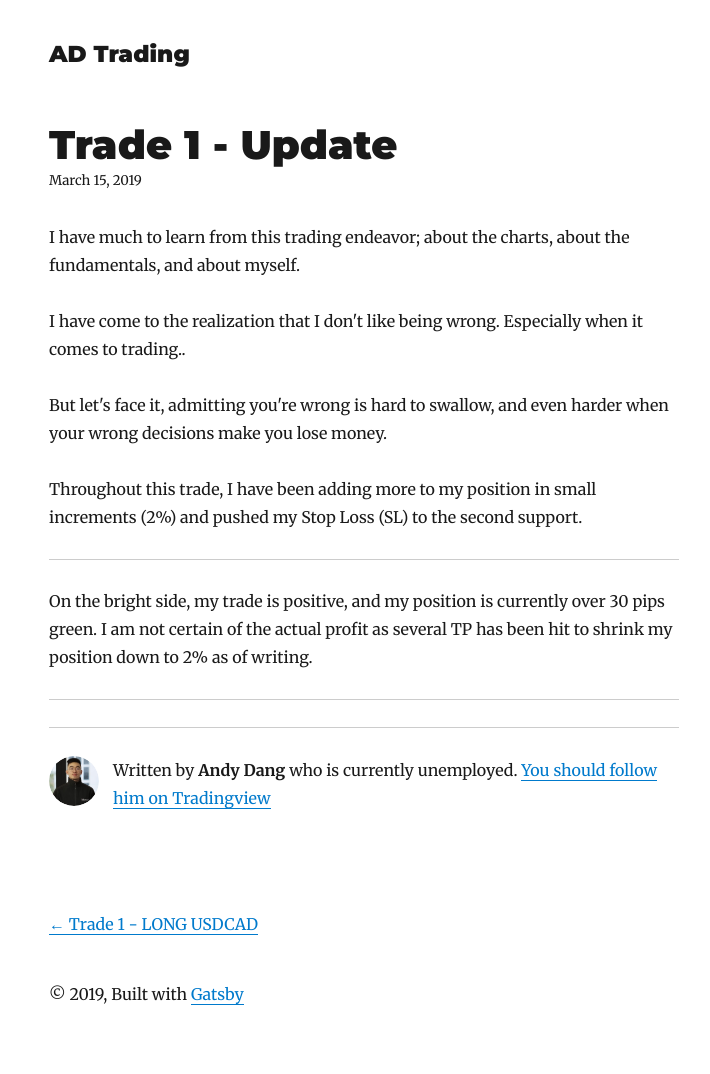
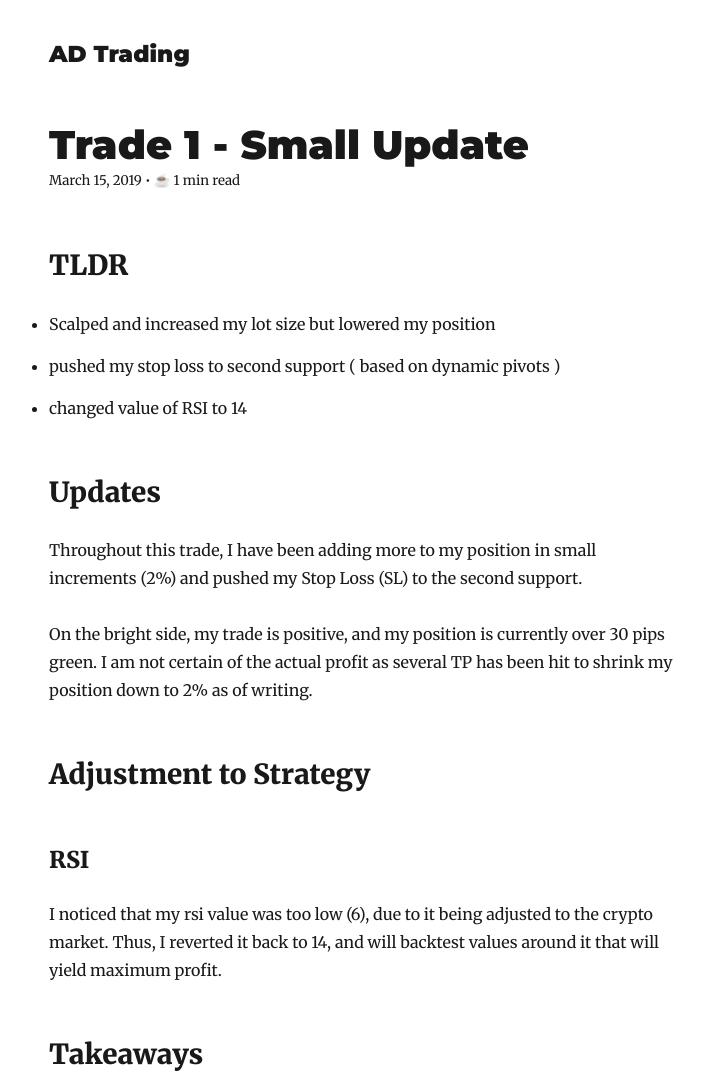
Before and after one commit to Dangandy/myTradingBlog, a Gatsby site: page /trade1update/ in a window 1280 px wide. Shown: the top 1074 px of the page, without its empty margins (276-986 px from the left). Before the commit the page ends 1050 px from the top, so only its background shows below. Built offline with nearby package versions, Linux system fonts and the light colour scheme; Gatsby itself is replaced by a stand-in of ours; some packages are replaced by stand-ins of ours.

Commit message:
new logo

```diff
--- a/content/blog/trade1update/index.md
+++ b/content/blog/trade1update/index.md
@@ -1,20 +1,35 @@
 ---
-title: Trade 1 - Update
+title: Trade 1 - Small Update
 date: "2019-03-15"
 description: "Gambling: The sure way of getting nothing for something. - Wilson Mizner"
 ---
 
-I have much to learn from this trading endeavor; about the charts, about the fundamentals, and about myself.
+## TLDR
+
+- Scalped and increased my lot size but lowered my position
+- pushed my stop loss to second support ( based on dynamic pivots )
+- changed value of RSI to 14
+
+## Updates
+
+Throughout this trade, I have been adding more to my position in small increments (2%) and pushed my Stop Loss (SL) to the second support.
+
+On the bright side, my trade is positive, and my position is currently over 30 pips green.
+I am not certain of the actual profit as several TP has been hit to shrink my position down to 2% as of writing.
+
+## Adjustment to Strategy
+
+### RSI
+
+I noticed that my rsi value was too low (6), due to it being adjusted to the crypto market.
+Thus, I reverted it back to 14, and will backtest values around it that will yield maximum profit.
+
+## Takeaways
 
 I have come to the realization that I don't like being wrong. Especially when it comes to trading..
 
 But let's face it, admitting you're wrong is hard to swallow, and even harder when your wrong decisions make you lose money.
 
-Throughout this trade, I have been adding more to my position in small increments (2%) and pushed my Stop Loss (SL) to the second support.
+Although I have gained a profit on todays trade, I am not proud of it.
 
----
-
-On the bright side, my trade is positive, and my position is currently over 30 pips green.
-I am not certain of the actual profit as several TP has been hit to shrink my position down to 2% as of writing.
-
----
+Adamantly adding more to my losing position, may work out today, but there will be a time when this strategy will yield even greater losses.
--- a/gatsby-config.js
+++ b/gatsby-config.js
@@ -63,7 +63,7 @@ module.exports = {
         background_color: `#ffffff`,
         theme_color: `#663399`,
         display: `minimal-ui`,
-        icon: `content/assets/gatsby-icon.png`,
+        icon: `content/assets/AD-logo.png`,
       },
     },
     `gatsby-plugin-offline`,
--- a/src/templates/blog-post.js
+++ b/src/templates/blog-post.js
@@ -5,6 +5,7 @@ import Bio from "../components/bio"
 import Layout from "../components/layout"
 import SEO from "../components/seo"
 import { rhythm, scale } from "../utils/typography"
+import {formatReadingTime} from "../utils/helpers"
 
 class BlogPostTemplate extends React.Component {
   render() {
@@ -28,6 +29,7 @@ class BlogPostTemplate extends React.Component {
           }}
         >
           {post.frontmatter.date}
+          {` • ${formatReadingTime(post.timeToRead)}`}
         </p>
         <div dangerouslySetInnerHTML={{ __html: post.html }} />
         <hr
@@ -85,6 +87,7 @@ export const pageQuery = graphql`
         date(formatString: "MMMM DD, YYYY")
         description
       }
+      timeToRead
     }
   }
 `
--- /dev/null
+++ b/src/utils/helpers.js
@@ -0,0 +1,11 @@
+// got this function from overreacted.io
+export function formatReadingTime(minutes) {
+  let cups = Math.round(minutes / 5);
+  if (cups > 5) {
+    return `${new Array(Math.round(cups / Math.E))
+      .fill('🍱')
+      .join('')} ${minutes} min read`;
+  } else {
+    return `${new Array(cups || 1).fill('☕️').join('')} ${minutes} min read`;
+  }
+}
```
Also changed, not shown: README.md, content/assets/AD-logo.png (added).
